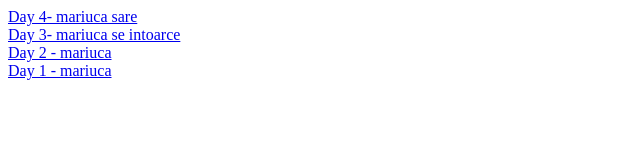
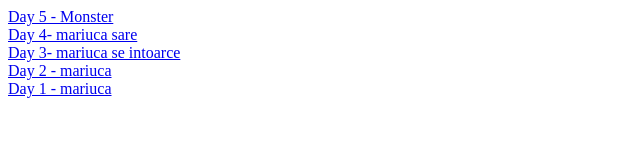
Before and after one commit to vladggp/vladggp.github.io, a plain HTML site: page index.html in a window 1280 px wide. Shown: the whole page, without its empty margins (0-640 px from the left). Drawn offline with Linux system fonts and the light colour scheme.

Commit message:
inex monster game

```diff
--- a/index.html
+++ b/index.html
@@ -7,6 +7,8 @@
 
 
 <body>
+<a href="mariuca5.html">Day 5 - Monster</a>
+<br>
 <a href="mariuca4.html">Day 4- mariuca sare</a>
 <br>
 <a href="mariuca3.html">Day 3- mariuca se intoarce</a>
```
